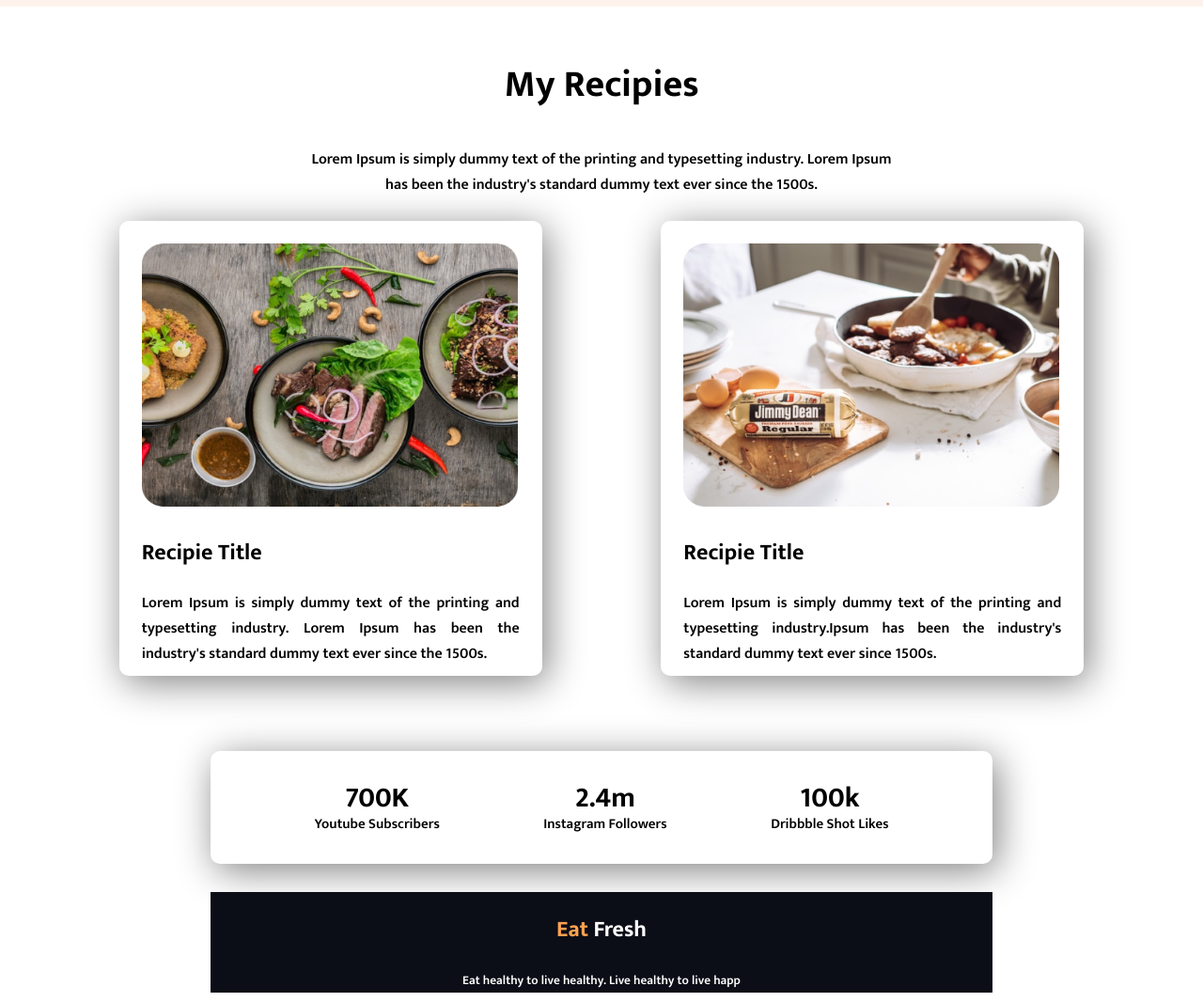
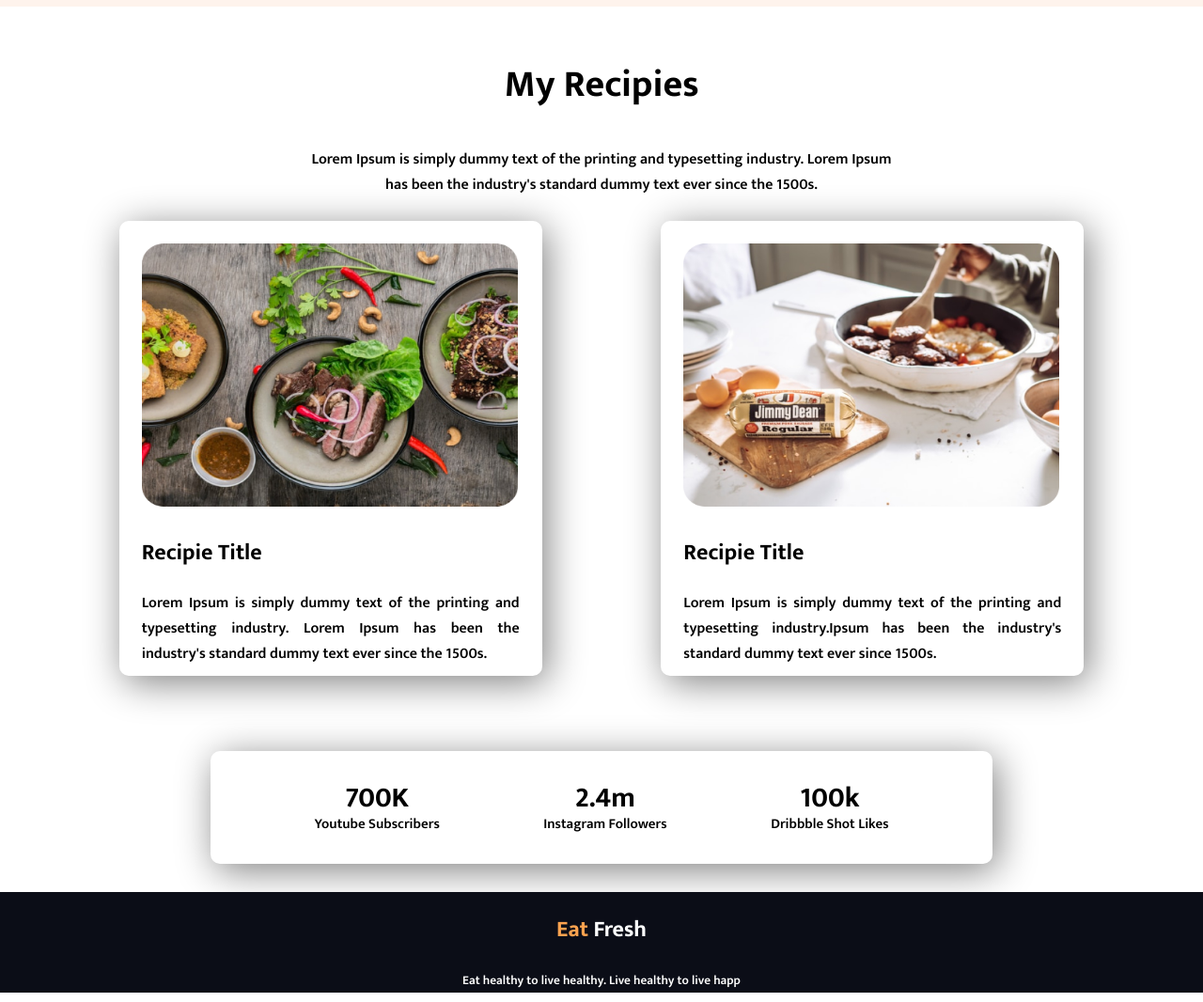
Before and after one commit to Grzafnan/portfolio-site, a plain HTML site: page index.html in a window 1280 px wide. Shown: the part 1425-2491 px from the top of the page at 94% size. Drawn offline with Linux system fonts and the light colour scheme.

Commit message:
change footer

```diff
--- a/style.css
+++ b/style.css
@@ -228,7 +228,7 @@ nav{
 }
 
 .eat-fresh{
-  width: 65%;
+  width: 100%;
   color: #fff;
   text-align: center;
   background-color: #0B0D17;
```
